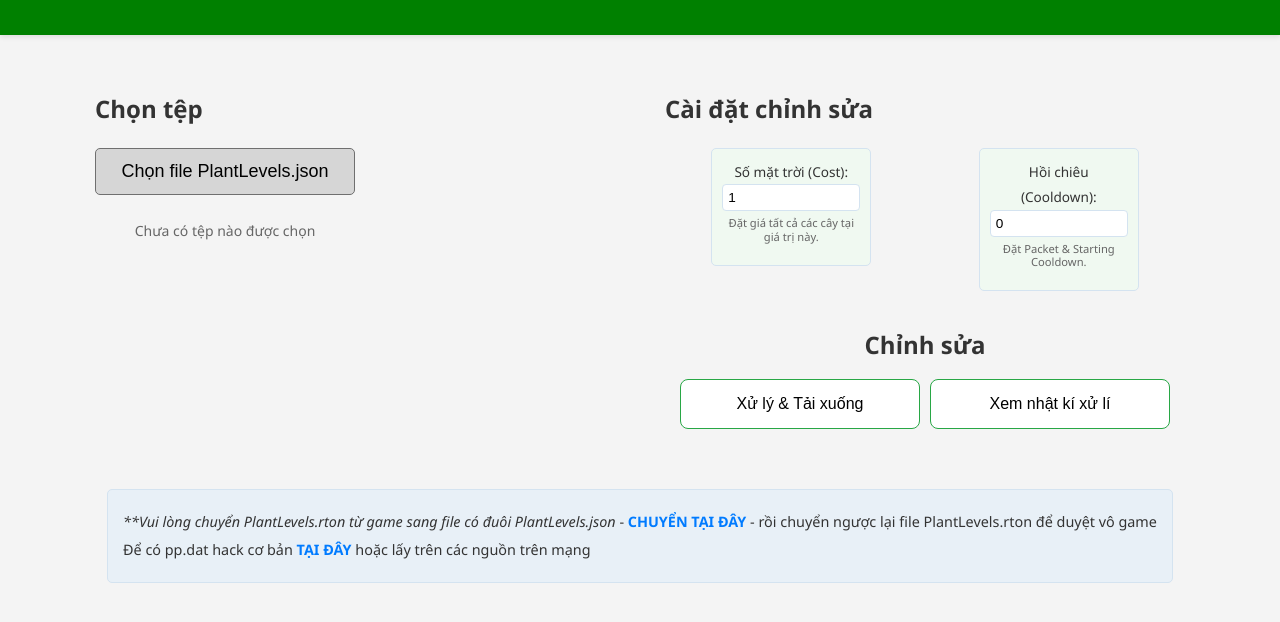
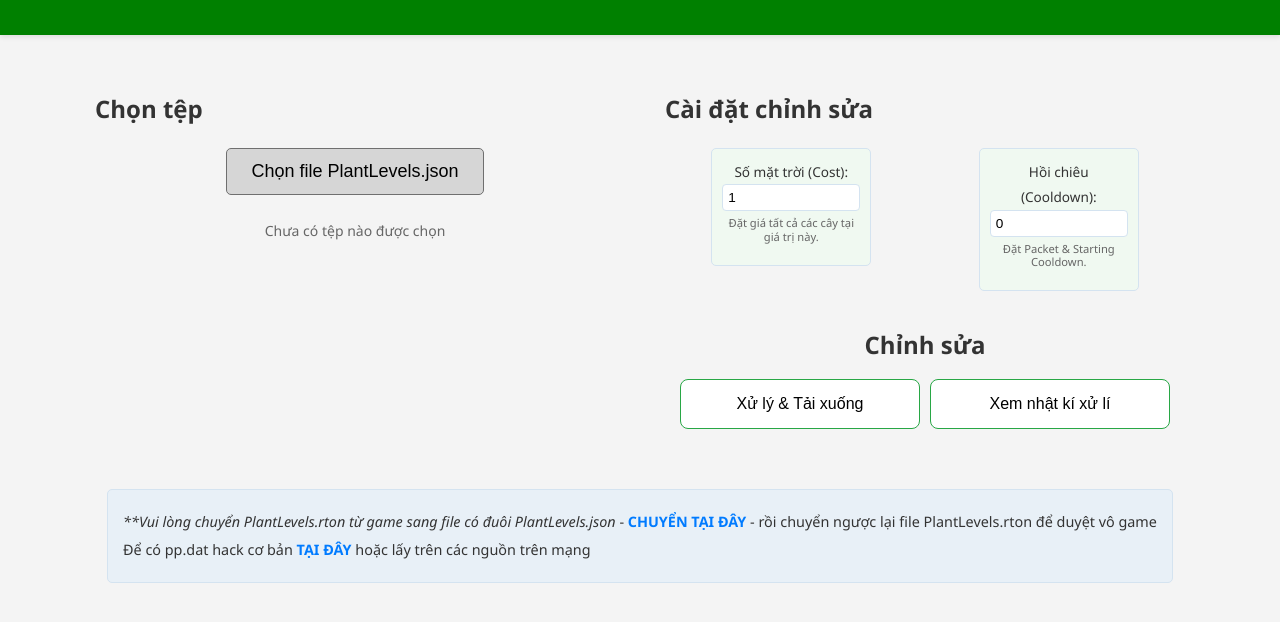
Before and after one commit to Khoiphuc/PlantsLevel, a plain HTML site: page index.html in a window 1280 px wide. Shown: the part 108-730 px from the top of the page. Drawn offline with Linux system fonts and the light colour scheme.

Commit message:
Update style.css

```diff
--- a/style.css
+++ b/style.css
@@ -125,7 +125,9 @@ body {
 .file-upload-wrapper {
     display: flex;
     flex-direction: column;
-    width: 50%;
+    align-items: center;
+    border-radius: 8px;
+    justify-content: center;
 }
 
 .file-select-button {
@@ -315,9 +317,9 @@ body {
         min-width: unset;
     }
 
-    .file-upload-wrapper {
+    /* .file-upload-wrapper {
         width: 70%;
-    }
+    } */
 
     .header h1 {
         font-size: 1.6em;
```
